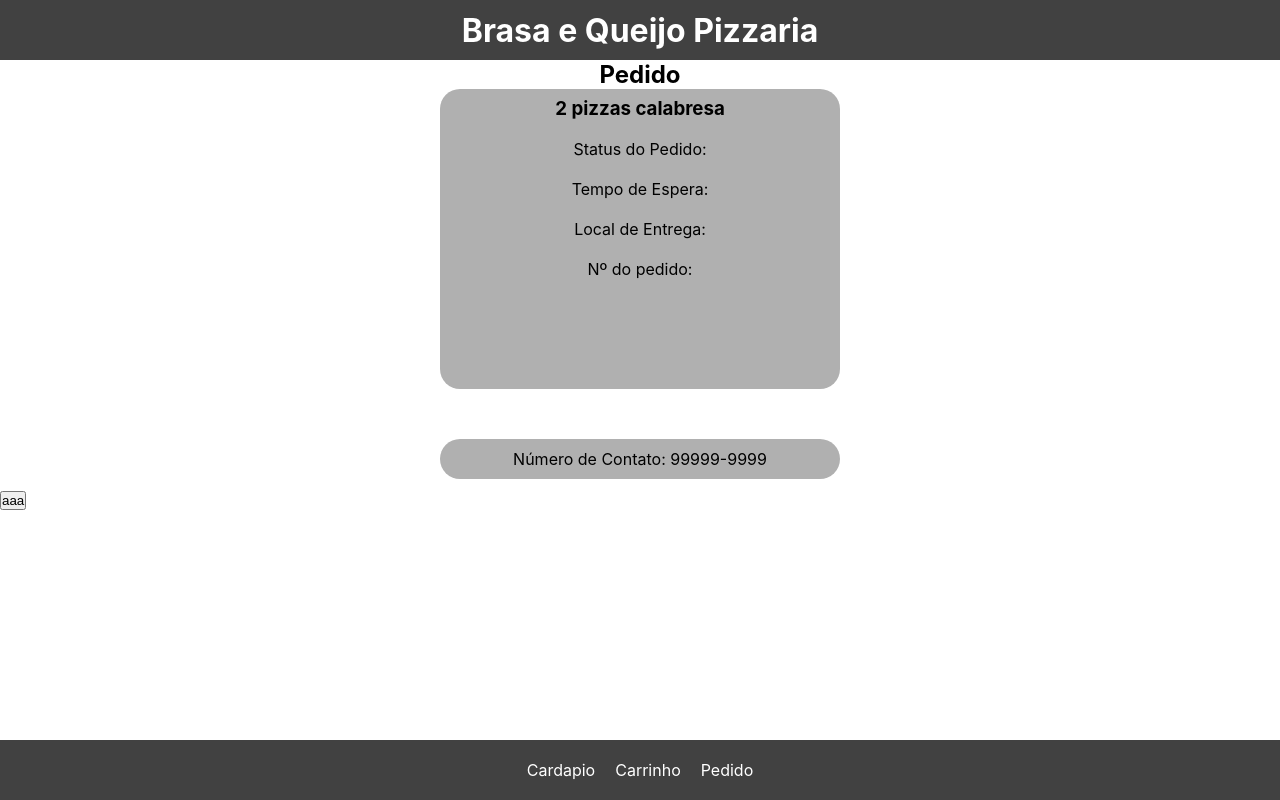
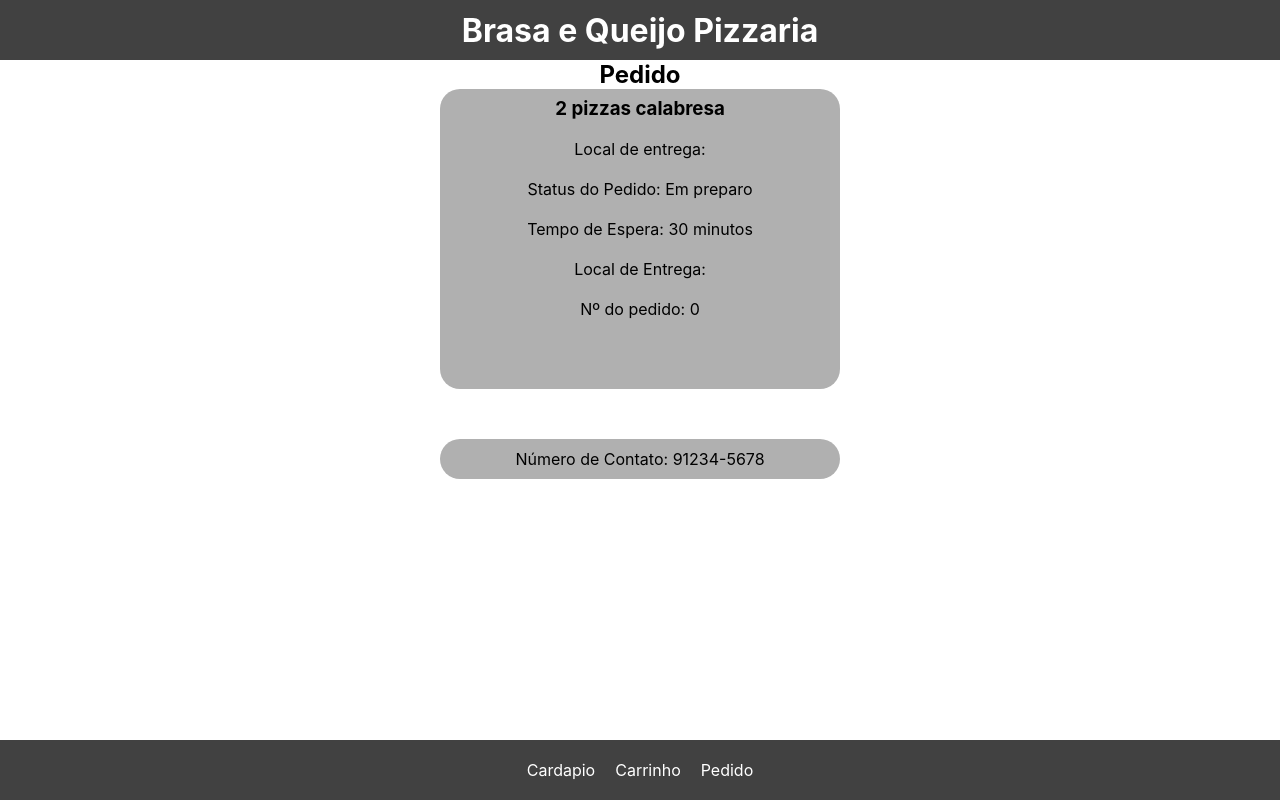
Before and after one commit to dsm-cefet-rj/trabalho-integrado-2023-2-psw-grupo-1, a React (Create React App) app in the folder react-app/: page /pedido in a window 1280 px wide. Built offline with nearby package versions, Linux system fonts and the light colour scheme.

Commit message:
Mudança nos slices

```diff
--- a/react-app/src/App.jsx
+++ b/react-app/src/App.jsx
@@ -1,9 +1,19 @@
 import './App.css';
 import AppRouter from './AppRouter';
 import { useNavigate } from 'react-router-dom';
+import { useSelector } from 'react-redux';
 
 function App() {
   const navigate = useNavigate()
+  const pedido = useSelector(state => state.pedido)
+
+  const handleClickPedido = () => {
+    if (pedido.numeroPedido === 0) {
+      alert("É preciso terminar de fazer o pedido ver o pedido")
+      return;
+    }
+    navigate("pedido")
+  }
 
   return (
     <>
@@ -15,7 +25,7 @@ function App() {
         <nav>
           <a onClick={() => navigate("/cardapio")}>Cardapio</a>
           <a onClick={() => navigate("/carrinho")}>Carrinho</a>
-          <a onClick={() => navigate("pedido")}>Pedido</a>
+          <a onClick={handleClickPedido}>Pedido</a>
         </nav>
       </footer>
     </>
--- a/react-app/src/redux/pedidoSlice.jsx
+++ b/react-app/src/redux/pedidoSlice.jsx
@@ -6,8 +6,10 @@ export const pedidoSlice = createSlice({
     initialState: {
       "idProdutoCarrinho": 0,
       "localEntrega": "",
-      "numeroContato": "99999-9999",
+      "numeroContato": "91234-5678",
+      "tempoEntrega": 30,
       "numeroPedido": 0,
+      "statusPedido": "Em preparo",
       "id": 1
     },
     reducers:{
--- a/react-app/src/telas/pedido.jsx
+++ b/react-app/src/telas/pedido.jsx
@@ -1,12 +1,10 @@
+import pedidoSlice from "../redux/pedidoSlice"
 import "./pedido.css"
 import { useSelector } from "react-redux"
 
 const TelaPedido = () => {
     const pagamento = useSelector(state => state.pagamento)
-
-    const handleClick = () => {
-        console.log(pagamento)
-    }
+    const pedido = useSelector(state => state.pedido)
 
     return (
       <>
@@ -15,18 +13,16 @@ const TelaPedido = () => {
 
                 <div class="retanguloRedondo">
                     <h3 style={{ textAlign: 'center'}}>2 pizzas calabresa</h3>
-
-
-                    <p>Status do Pedido:</p>
-                    <p>Tempo de Espera:</p>
-                    <p>Local de Entrega:</p>
-                    <p>Nº do pedido:</p>
+                    <p>Local de entrega: {pedido && pedido.localEntrega}</p>
+                    <p>Status do Pedido: {pedido && pedido.statusPedido}</p>
+                    <p>Tempo de Espera: {pedido && pedido.tempoEntrega} minutos</p>
+                    <p>Local de Entrega: {pedido && pedido.localEntrega}</p>
+                    <p>Nº do pedido: {pedido && pedido.numeroPedido}</p>
                 </div>
 
                 <div class="retanguloRedondo retanguloContato" style={{ height: 40}}>
-                    <p class="textoCentralizado2">Número de Contato: 99999-9999</p>
+                    <p class="textoCentralizado2">Número de Contato: {pedido && pedido.numeroContato}</p>
                 </div>
-                <button onClick={handleClick}>aaa</button>
             </div>
       </>
     );
```
Also changed, not shown: react-app/src/dados/produtos.json (+1 -8 lines).
